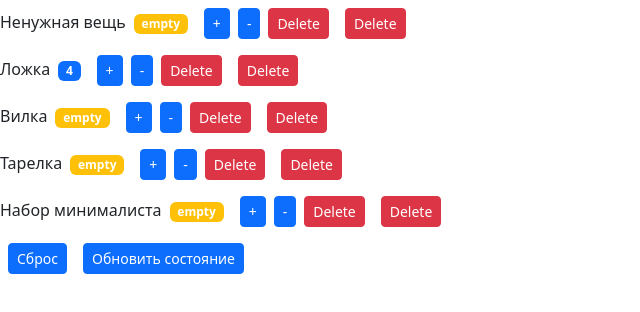
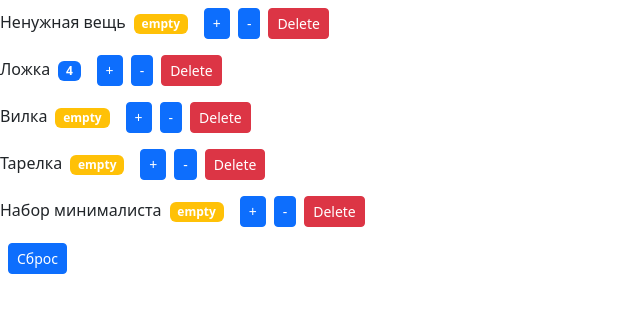
Before and after one commit to Art-San/02.Frontend-03.Composition_of_components, a React (Create React App) app: page / in a window 1280 px wide. Shown: the top 312 px of the page, without its empty margins (0-640 px from the left). Built offline with nearby package versions, Linux system fonts and the light colour scheme.

Commit message:
перенос Increm и Decrem

```diff
--- a/src/component/Counter.jsx
+++ b/src/component/Counter.jsx
@@ -13,37 +13,21 @@ const Counter = (props) => {
 		return classes
 	}
 
-	const handleIncrement = () => {
-		console.log('Increment')
-		// setValue((prevState) => prevState + 1)
-	}
-
-	const handleDecrement = () => {
-		console.log('Decrement')
-		// setValue((prevState) => prevState - 1)
-	}
-
 	return (
 		<div>
 			<span>{props.name}</span>
 			<span className={getBageClasses()}>{formatValue()}</span>
 			<button
 				className='btn btn-primary btn-sm m-2'
-				onClick={handleIncrement}
+				onClick={() => props.onIncrement(props.id)}
 			>
 				+
 			</button>
 			<button
 				className='btn btn-primary btn-sm'
-				onClick={handleDecrement}
+				onClick={() => props.onDecrement(props.id)}
 			>
 				-
-			</button>
-			<button
-				onClick={() => props.onDelete(props.id)}
-				className='btn btn-danger btn-sm m-2'
-			>
-				Delete
 			</button>
 			<button
 				onClick={() => props.onDelete(props.id)}
--- a/src/component/CountersList.jsx
+++ b/src/component/CountersList.jsx
@@ -10,31 +10,50 @@ const CountersList = () => {
 		{ id: 4, value: 0, name: 'Набор минималиста' }
 	]
 
-	const [couunters, setCounters] = useState(initialState)
+	const [counters, setCounters] = useState(initialState)
 
 	const handleDelete = (id) => {
-		// setCounters((prevState) => prevState.filter((c) => c.id !== id))
-		const newCounters = couunters.filter((c) => c.id !== id)
+		const newCounters = counters.filter((c) => c.id !== id)
 		setCounters(newCounters)
 	}
 	const handleReset = () => {
 		setCounters(initialState)
 	}
 
-	const handleUpdate = () => {
-		const updatedState = [
-			{ id: 0, value: 1, name: 'Ненужная вещь', price: '200' },
-			{ id: 1, value: 2, name: 'Ложка' },
-			{ id: 2, value: 3, name: 'Вилка' },
-			{ id: 3, value: 4, name: 'Тарелка' },
-			{ id: 4, value: 0, name: 'Набор минималиста' }
-		]
-		setCounters(updatedState)
+	const handleIncrement = (id) => {
+		setCounters(
+			counters.map((item) => {
+				if (item.id === id) {
+					return { ...item, value: item.value + 1 }
+				} else {
+					return item
+				}
+			})
+		)
 	}
+
+	const handleDecrement = (id) => {
+		setCounters(
+			counters.map((item) => {
+				if (item.id === id) {
+					return { ...item, value: item.value - 1 }
+				} else {
+					return item
+				}
+			})
+		)
+	}
+
 	return (
 		<>
-			{couunters.map((count) => (
-				<Counter key={count.id} onDelete={handleDelete} {...count} />
+			{counters.map((count) => (
+				<Counter
+					key={count.id}
+					onDelete={handleDelete}
+					onIncrement={handleIncrement}
+					onDecrement={handleDecrement}
+					{...count}
+				/>
 			))}
 			<button
 				onClick={handleReset}
@@ -42,12 +61,6 @@ const CountersList = () => {
 			>
 				Сброс
 			</button>
-			<button
-				onClick={handleUpdate}
-				className='btn btn-primary btn-sm m-2'
-			>
-				Обновить состояние
-			</button>
 		</>
 	)
 }
```
